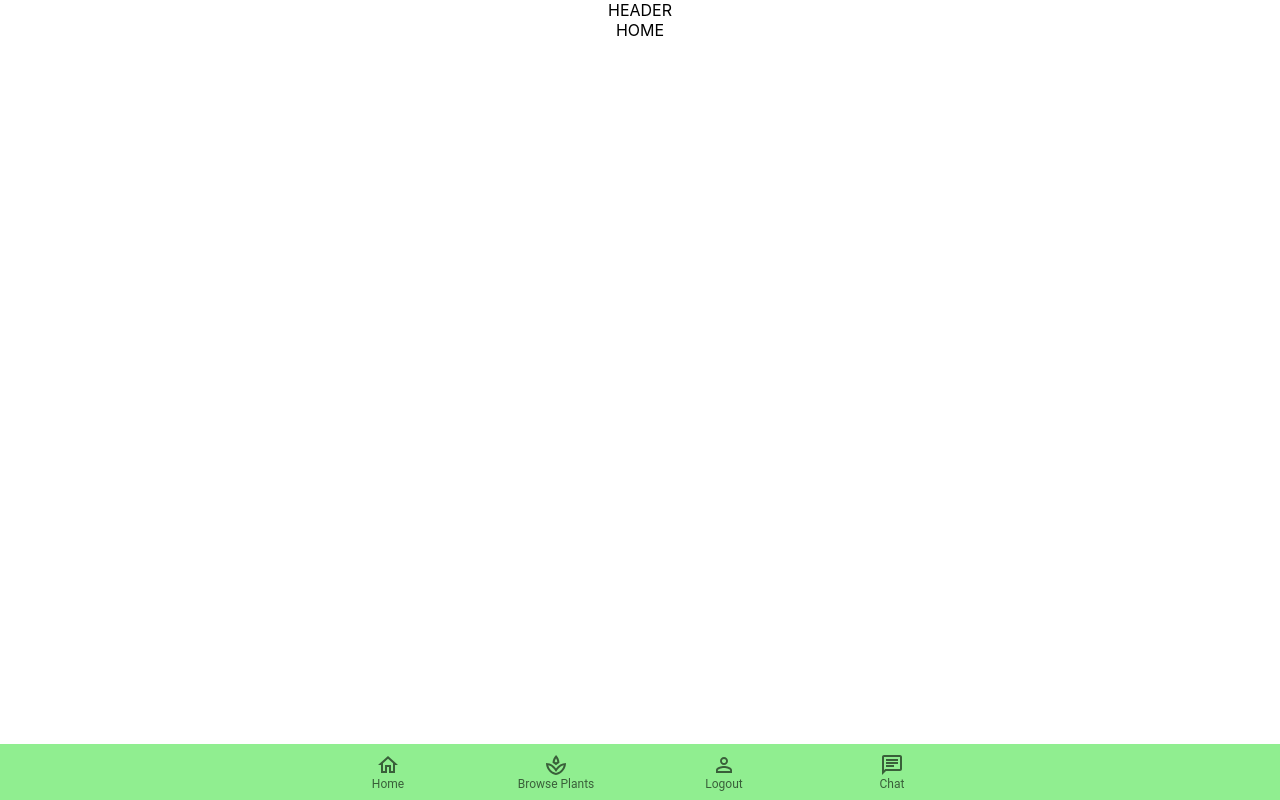
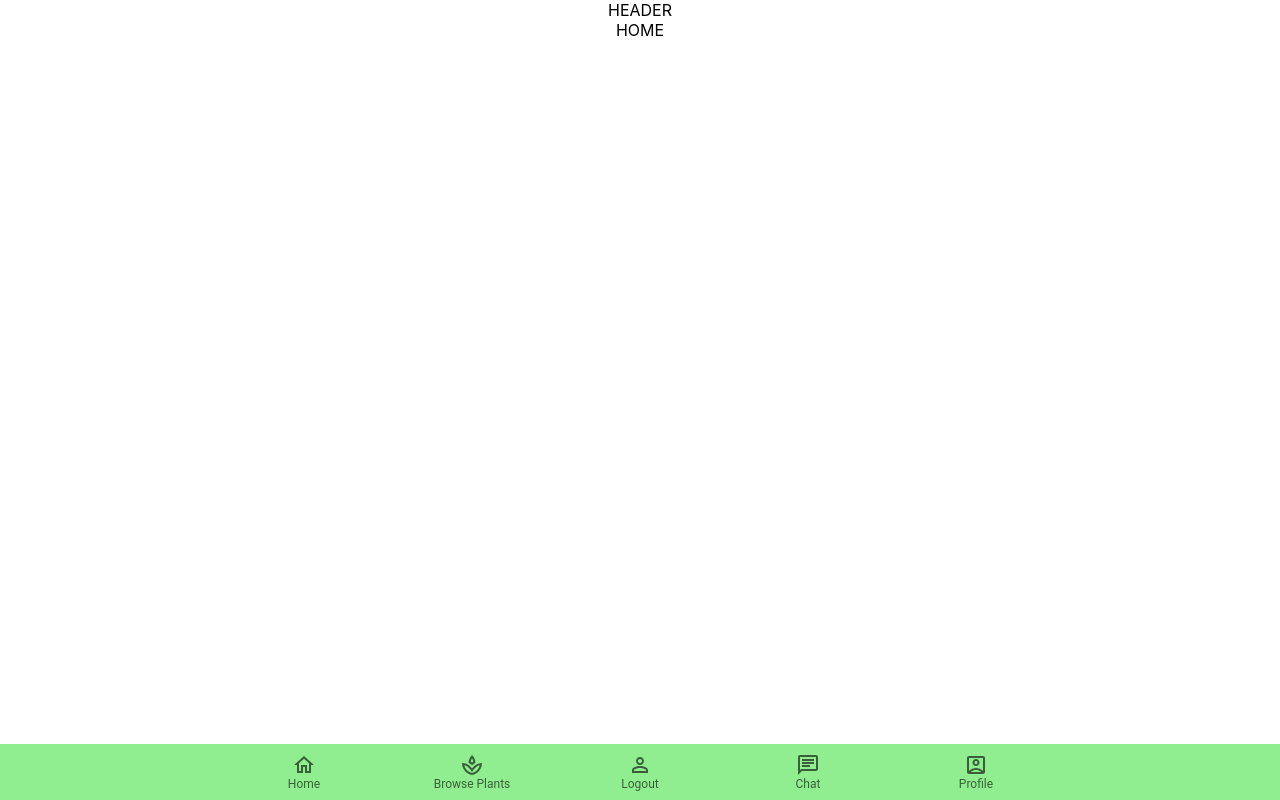
Before and after one commit to linablum/cab-leafy, a React (Create React App) app: page / in a window 1280 px wide. Built offline with nearby package versions, Linux system fonts and the light colour scheme; no server answers; sample sign-in values are in the browser's storage.

Commit message:
userprofile view

```diff
--- a/src/App.js
+++ b/src/App.js
@@ -10,6 +10,7 @@ import Logout from "./views/Logout";
 import Chat from "./views/Chat";
 import Register from "./views/Register";
 import Home from "./views/Home";
+import UserProfile from "./views/UserProfile";
 import { PlantsContextProvider } from "./context/plantsContext";
 import { AuthContextProvider } from "./context/authContext";
 import { UserProfileContextProvider } from "./context/favouritesContext";
@@ -29,6 +30,14 @@ const App = () => {
               <Route path="/logout" element={<Logout />} />
               <Route path="/register" element={<Register />} />
               <Route
+                path="/userprofile"
+                element={
+                  <ProtectedRoute>
+                    <UserProfile />
+                  </ProtectedRoute>
+                }
+              />
+              <Route
                 path="/chat"
                 element={
                   <ProtectedRoute>
--- a/src/context/favouritesContext.js
+++ b/src/context/favouritesContext.js
@@ -1,5 +1,4 @@
-import React from "react";
-import { createContext, useContext, useState, useEffect } from "react";
+import React, { createContext, useContext, useState } from "react";
 import { AuthContext } from "../context/authContext";
 import {
   doc,
--- a/src/views/Footer.js
+++ b/src/views/Footer.js
@@ -9,6 +9,7 @@ import PersonOutlineOutlinedIcon from "@mui/icons-material/PersonOutlineOutlined
 import SpaOutlinedIcon from "@mui/icons-material/SpaOutlined";
 import FavoriteIcon from "@mui/icons-material/Favorite";
 import ChatOutlinedIcon from "@mui/icons-material/ChatOutlined";
+import AccountBoxOutlinedIcon from "@mui/icons-material/AccountBoxOutlined";
 
 export default function Footer() {
   const [value, setValue] = useState(null);
@@ -69,6 +70,16 @@ export default function Footer() {
         ) : (
           <p></p>
         )}
+        {user ? (
+          <BottomNavigationAction
+            component={Link}
+            to="/userprofile"
+            label="Profile"
+            icon={<AccountBoxOutlinedIcon />}
+          />
+        ) : (
+          <p></p>
+        )}
       </BottomNavigation>
     </Box>
   );
--- /dev/null
+++ b/src/views/UserProfile.js
@@ -0,0 +1,17 @@
+import React, { createContext, useContext, useState } from "react";
+import { AuthContext } from "../context/authContext";
+import { UserProfileContext } from "../context/favouritesContext";
+import {
+  doc,
+  updateDoc,
+  arrayUnion,
+  arrayRemove,
+  onSnapshot,
+} from "firebase/firestore";
+import { db } from "../utils/config";
+
+const UserProfile = () => {
+  return <div>PROFILE</div>;
+};
+
+export default UserProfile;
```
